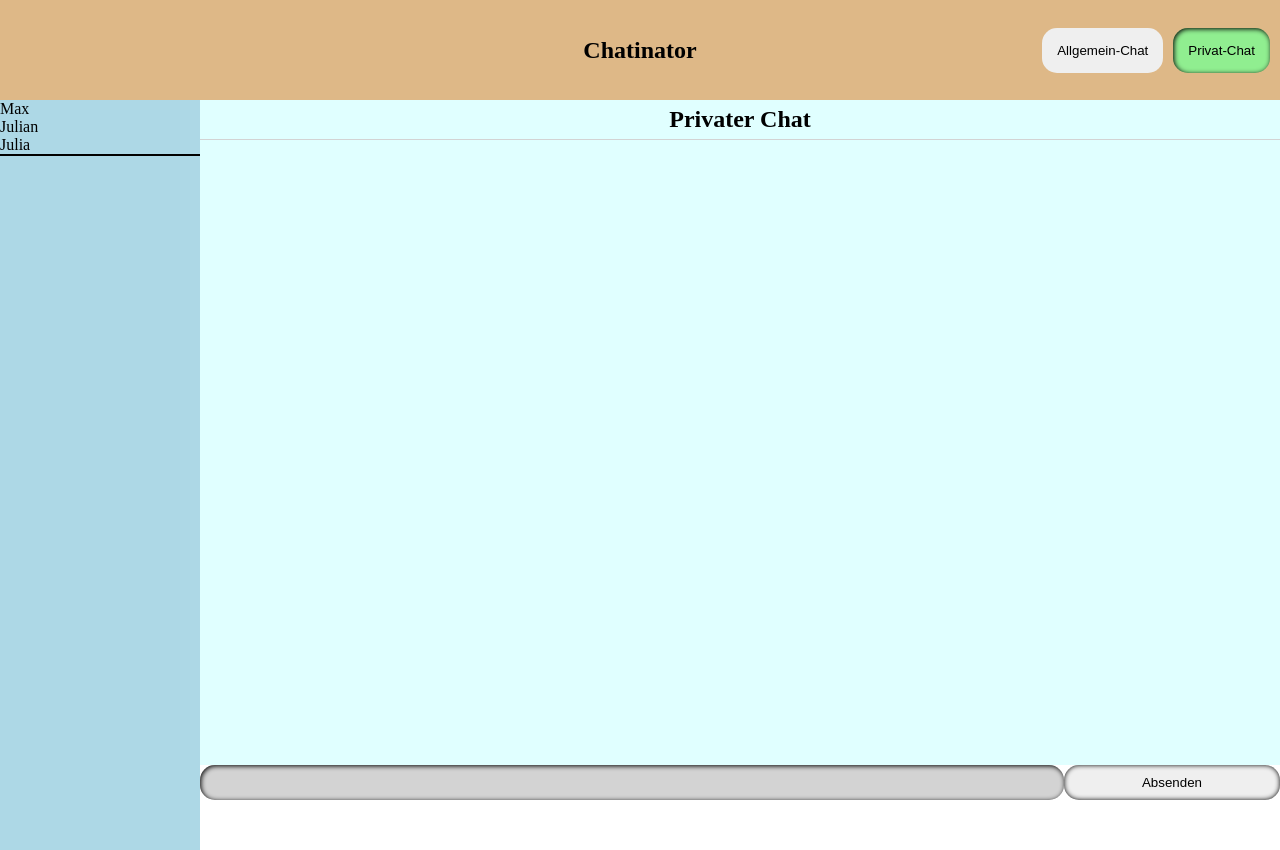
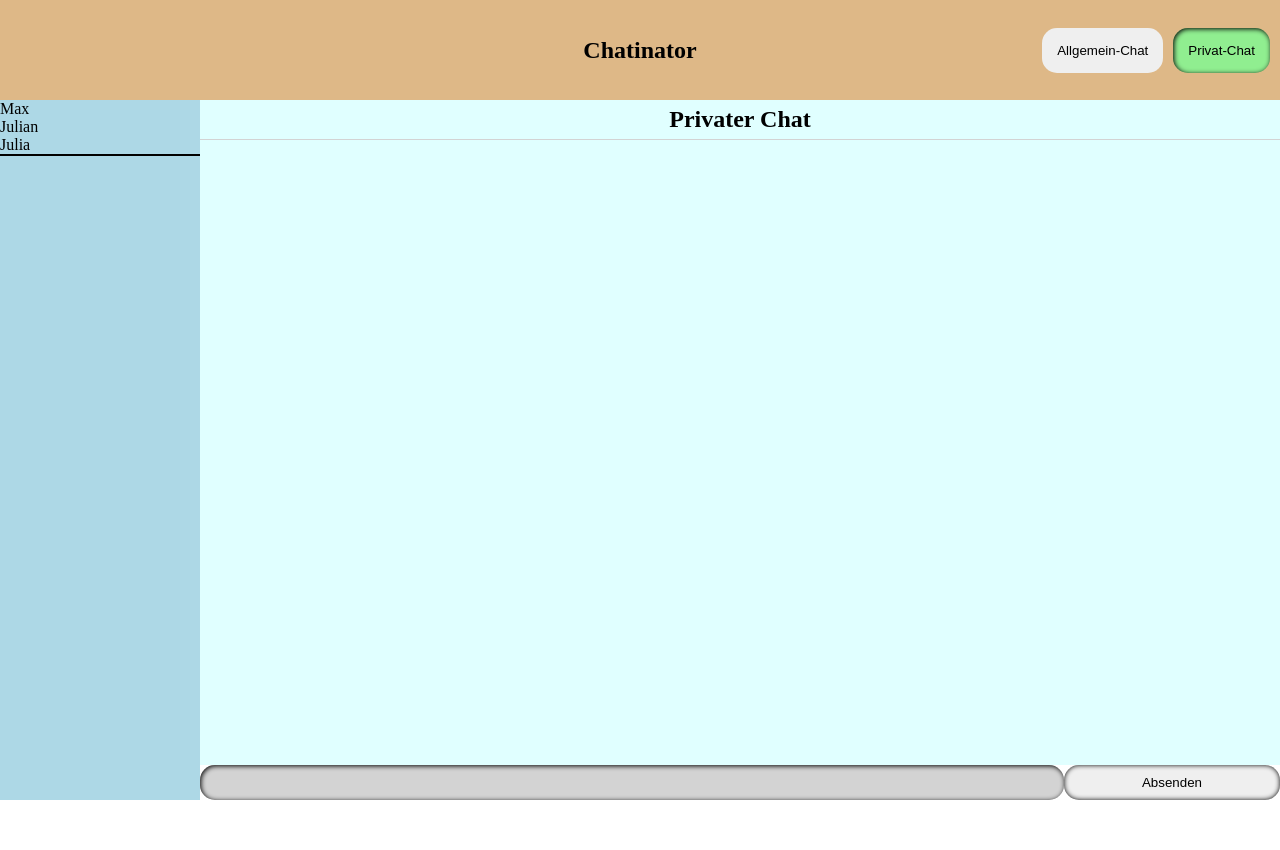
Before and after one commit to ManuelMannhold/ng-chat, an Angular app: page /private in a window 1280 px wide. After the commit the page ends 800 px from the top, so only its background shows below. Built offline with nearby package versions, Linux system fonts and the light colour scheme.

Commit message:
fix height

```diff
--- a/src/app/core/chat/private-chat/private-chat.scss
+++ b/src/app/core/chat/private-chat/private-chat.scss
@@ -54,6 +54,9 @@ form {
   span {
     display: flex;
     justify-content: center;
-    border-bottom: 1px solid lightgrey;
+    width: 80%;
+    background-color: lightgrey;
+    border-radius: 15px;
+    padding: 5px;
   }
 }
--- a/src/app/core/shared/sidebar/sidebar.scss
+++ b/src/app/core/shared/sidebar/sidebar.scss
@@ -1,6 +1,6 @@
 .container {
   width: 100%;
-    height: calc(100vh - 50px);
+  height: 100%;
   background-color: lightblue;
   display: flex;
   flex-direction: column;
```
Lines whose indentation alone changed are shown as unchanged.
